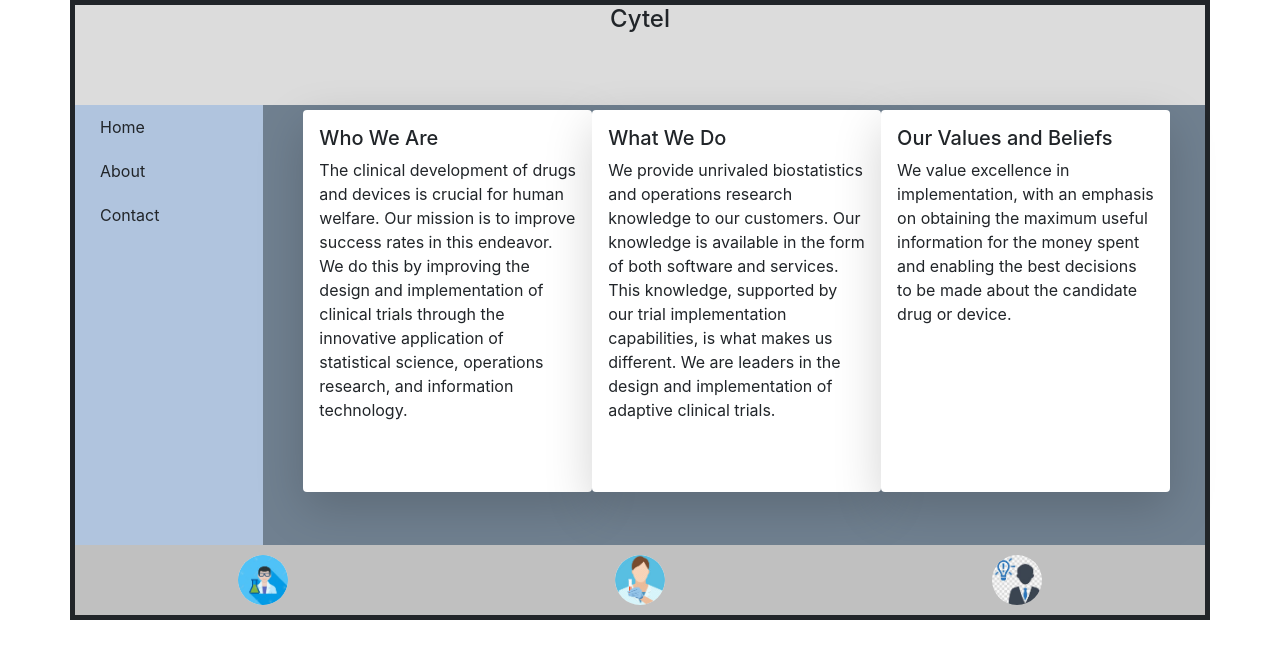
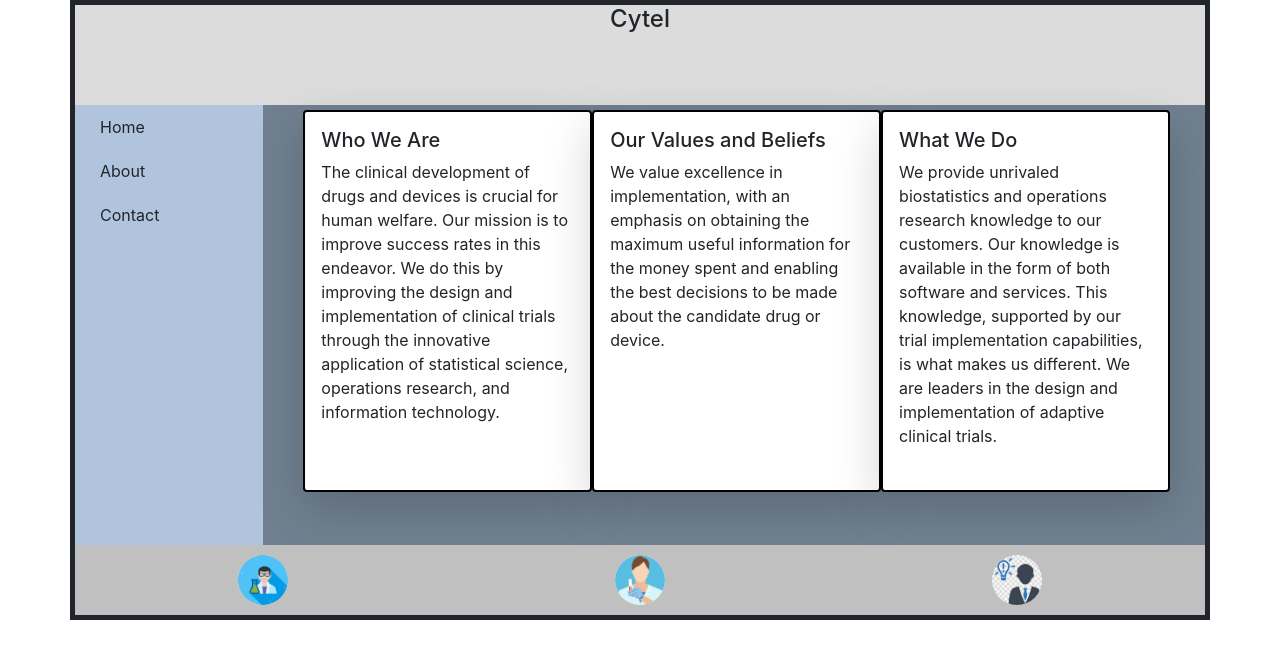
Before and after one commit to chandramahesh431/layout12x12, a React (Create React App) app: page / in a window 1280 px wide. Shown: the top 658 px of the page. Built offline with nearby package versions, Linux system fonts and the light colour scheme.

Commit message:
added border for the table

```diff
--- a/src/App.js
+++ b/src/App.js
@@ -67,21 +67,21 @@
               id="content2"
               className="col-xl-4 col-lg-4 col-md-4 col-sm-12 shadow-lg p-3 mb-5 bg-white rounded"
             >
+              <h5>Our Values and Beliefs</h5> We value excellence in
+              implementation, with an emphasis on obtaining the maximum useful
+              information for the money spent and enabling the best decisions to
+              be made about the candidate drug or device.
+            </div>
+            <div
+              id="content3"
+              className="col-xl-4 col-lg-4 col-md-4 col-sm-12 shadow-lg p-3 mb-5 bg-white rounded"
+            >
               <h5>What We Do</h5> We provide unrivaled biostatistics and
               operations research knowledge to our customers. Our knowledge is
               available in the form of both software and services. This
               knowledge, supported by our trial implementation capabilities, is
               what makes us different. We are leaders in the design and
               implementation of adaptive clinical trials.
-            </div>
-            <div
-              id="content3"
-              className="col-xl-4 col-lg-4 col-md-4 col-sm-12 shadow-lg p-3 mb-5 bg-white rounded"
-            >
-              <h5>Our Values and Beliefs</h5> We value excellence in
-              implementation, with an emphasis on obtaining the maximum useful
-              information for the money spent and enabling the best decisions to
-              be made about the candidate drug or device.
             </div>
           </div>
         </div>
--- a/src/index.css
+++ b/src/index.css
@@ -61,3 +61,11 @@
   font-weight: bold;
   cursor: pointer;
 }
+
+#content1,
+#content2,
+#content3 {
+  border: 2px solid black;
+  padding: 20px;
+  border-radius: 50px;
+}
```
